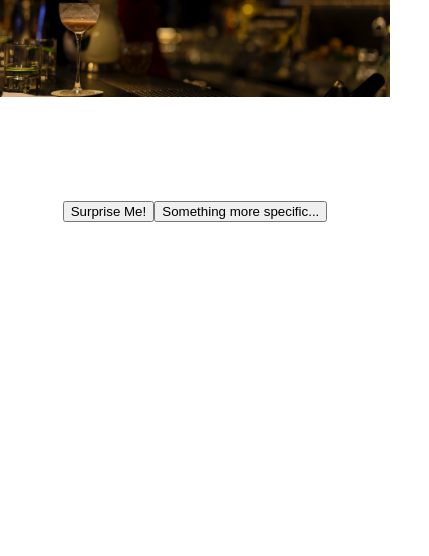
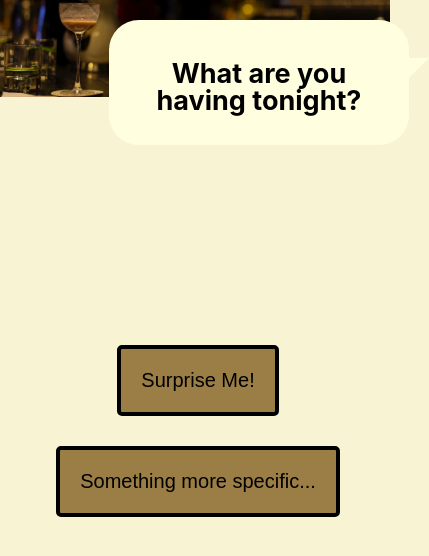
Before and after one commit to KortMiranda/your-virtual-bartender, a React (Create React App) app in the folder your-virtual-bartender/: page / in a window 390 px wide. Shown: the top 556 px of the page, 429 px wide, since content can reach past the window. Built offline with nearby package versions, Linux system fonts and the light colour scheme.

Commit message:
updated headers and some styling

```diff
--- a/your-virtual-bartender/src/App.css
+++ b/your-virtual-bartender/src/App.css
@@ -1,7 +1,38 @@
+
+/*
+=======
+Global Styles
+=======
+*/
+
+
 .App {
   text-align: center;
 }
 
+body {
+  background: #F8F3D2;
+}
+button {
+  background: #9B7E46;
+  border: solid 4px black;
+  border-radius: 5px;
+  padding: 20px;
+  margin: 15px;
+  font-size: 20px;
+  cursor: pointer;
+}
+
+button:hover {
+  background:#b39b6a;
+  color: #F8F3D2;
+}
+
+/*
+=======
+Header
+=======
+*/
 header-banner{
   width: 100%;
 }
@@ -59,28 +90,72 @@ header-banner{
 	border-color: lightyellow transparent transparent lightyellow;
 }
 
-
 .talk-text{
   font-size: 2em;
   padding: 1em;
   line-height: 1.5em;
 }
 
-.buttons {
-  position: relative;
-  z-index: 2;
-  top: 200px;
+@media only screen and (max-width: 1200px) {
+  .talk-bubble {
+    top: 2em;
+    left: 4em;
+    width: 40%;
+    height: 60%;
+  }
+  .talk-text {
+    font-size: 18px;
+  }
 }
 
 @media only screen and (max-width: 900px) {
   .talk-bubble {
     margin: 30px;
-    top: -20px;
+    top: -10px;
     width: 300px;
     height: 125px;
-    font-size: 12px;
+
+  }
+  .talk-text {
+    font-size: 18px;
   }
 }
+
+/*
+=======
+Home Page
+=======
+*/
+
+.home-buttons {
+  position: fixed;
+  top: 45%;
+  left: 40%;
+  margin-top: -50px;
+  margin-left: -140px;
+
+}
+
+@media only screen and (min-width: 900px) {
+  .home-buttons {
+    top: 70%;
+
+
+  }
+}
+
+@media only screen and (max-width: 650px) {
+  buttons {
+    padding: 25px;
+    margin: 15px;
+  }
+  .home-buttons {
+    margin-left: -150px;
+
+  }
+}
+
+
 /*
 =======
 Drink Results and Recommendation
--- a/your-virtual-bartender/src/App.js
+++ b/your-virtual-bartender/src/App.js
@@ -1,18 +1,19 @@
-import React, {useEffect, useState, useContext} from 'react'
-// import Bootstrap from 'bootstrap/dist/css/bootstrap.css'
+import React, {useState} from 'react'
 import './App.css';
+import Home from './pages/Home'
 import Header from './components/Header'
 import RandomDrink from './components/RandomDrink'
 import DrinkResult from './components/DrinkResult'
 import SearchForm from './components/SearchForm'
 import { Route } from 'react-router-dom'
-import { DrinkContext } from './components/DrinkContext'
+
 
 function App() {
-  const [searchTerm, setSearchTerm] = useState()
+  const [searchTerm] = useState()
   return (
     <div className="App">
-      <Route exact path = "/" component={Header} />
+    <Header />
+      <Route exact path = "/" component={Home} />
       <Route exact path = "/recommendation/" component={RandomDrink}/>
       <Route exact path = "/drink-search/"
              render={() => <SearchForm
--- a/your-virtual-bartender/src/components/DrinkResult.jsx
+++ b/your-virtual-bartender/src/components/DrinkResult.jsx
@@ -1,21 +1,17 @@
 import React, {useState, useEffect} from 'react';
-import SearchForm from './SearchForm'
 import { Link } from 'react-router-dom'
-import { DrinkContext } from './DrinkContext'
+
 
 function DrinkResult({match} ) {
-    // const { searchTerm } = useParams()
     const [loading, setLoading] = useState(false);
-    const [searchTerm, setSearchTerm] = useState()
   const [drink, setDrink] = useState(null)
 
   useEffect(() => {
       setLoading(true)
-    async function getDrink(searchTerm) {
+    async function getDrink() {
         try {
             const response = await fetch(
                 `https://www.thecocktaildb.com/api/json/v1/1/search.php?s=${match.params.searchterm}`
-                //  `https://www.thecocktaildb.com/api/json/v1/1/search.php?s=martini`
             )
             const data = await response.json()
             if (data.drinks) {
@@ -77,10 +73,17 @@ function DrinkResult({match} ) {
         info,
         glass,
         instructions,
-        ingredients
     } = drink
 
     return (
+        <div>
+        <div className="header-banner">
+        <div className="talk-bubble tri-right round right-in">
+                <div className="talk-text">
+                    <h2>Here's what I think you would like...</h2>
+                </div>
+            </div>
+        </div>
 
         <section className="cocktail-section">
              <div className="drink">
@@ -102,9 +105,10 @@ function DrinkResult({match} ) {
                  </div>
              </div>
 
-             <Link to="/drink-search"><button>Back to Search</button></Link>
+             <Link to="/drink-search"><button>New Search</button></Link>
 
         </section>
+        </div>
     );
 
                     }
--- a/your-virtual-bartender/src/components/Header.jsx
+++ b/your-virtual-bartender/src/components/Header.jsx
@@ -1,26 +1,13 @@
 import React from 'react';
-import { Link } from 'react-router-dom'
 import img from '../resources/header-image.jpg'
-// import Image from 'react-bootstrap/Image'
 
 
 
-
-function Header(props) {
+function Header() {
     return (
         <div>
             <div className="header-banner">
             <img src={img} alt="drink at bar"/>
-            {/* <div className="talk-bubble tri-right round right-in">
-                <div className="talk-text">
-                    <h2>What are you having tonight?</h2>
-                </div>
-            </div> */}
-            </div>
-
-            <div className="buttons">
-            <Link to="/recommendation"><button>Surprise Me!</button></Link>
-            <Link to="/drink-search"><button>Something more specific...</button></Link>
             </div>
         </div>
     );
--- a/your-virtual-bartender/src/components/RandomDrink.jsx
+++ b/your-virtual-bartender/src/components/RandomDrink.jsx
@@ -1,8 +1,6 @@
 import React, { useState, useEffect } from 'react';
 import { Link } from 'react-router-dom'
-import Header from './Header'
-
-
+import Header from '../components/Header'
 function RandomDrink() {
     const [loading, setLoading] = useState(false);
     const [randomDrink, setRandomDrink] = useState(null)
@@ -73,6 +71,16 @@ function RandomDrink() {
         } = randomDrink
 
     return (
+        <div>
+
+        <div className="header-banner">
+        <div className="talk-bubble tri-right round right-in">
+                <div className="talk-text">
+                    <h2>I would recommend the...</h2>
+                </div>
+            </div>
+        </div>
+
         <section className="cocktail-section">
              <Link to="/"><button>Back to home</button></Link>
              <div className="drink">
@@ -95,6 +103,7 @@ function RandomDrink() {
              </div>
              <button onClick={() => window.location.reload()}>Another Suggestion</button>
         </section>
+        </div>
     );
     }
 
--- a/your-virtual-bartender/src/components/SearchForm.jsx
+++ b/your-virtual-bartender/src/components/SearchForm.jsx
@@ -1,25 +1,27 @@
-import React, { useState, useEffect, useContext } from 'react';
-import DrinkResult from './DrinkResult'
-// import {DrinkContext} from './DrinkContext'
+import React, { useState } from 'react';
 import { Link } from 'react-router-dom'
-
-
 
 function SearchForm() {
     const [searchTerm, setSearchTerm] = useState()
 
         function handleChange(event) {
         setSearchTerm(event.target.value)
-        console.log(event.target.value)
+
       }
       function handleSubmit(event) {
         event.preventDefault()
         setSearchTerm(searchTerm)
-        console.log(searchTerm)
       }
 
     return (
         <div>
+            <div className="header-banner">
+            <div className="talk-bubble tri-right round right-in">
+                <div className="talk-text">
+                    <h2>What are you feeling?</h2>
+                </div>
+            </div>
+            </div>
             <Link to='/'><button>Back to main screen</button></Link>
             <h2>Search Cocktail Recipe</h2>
             <form className="form search-form" onSubmit={handleSubmit}>
--- /dev/null
+++ b/your-virtual-bartender/src/components/TextContext.jsx
@@ -0,0 +1,3 @@
+import React from 'react'
+
+export const TextContext = React.createContext()
--- /dev/null
+++ b/your-virtual-bartender/src/pages/Home.js
@@ -0,0 +1,26 @@
+import React, {useContext} from 'react';
+import {Link} from 'react-router-dom'
+import Header from '../components/Header'
+import { TextContext } from '../components/TextContext'
+
+function Home() {
+
+
+    return (
+        <div>
+           <div className="talk-bubble tri-right round right-in">
+                <div className="talk-text">
+                    <h2>What are you having tonight?</h2>
+                </div>
+            </div>
+
+            <div className="home-buttons">
+            <Link to="/recommendation"><button>Surprise Me!</button></Link>
+            <Link to="/drink-search"><button>Something more specific...</button></Link>
+            </div>
+
+        </div>
+    );
+}
+
+export default Home;
```
Also changed, not shown: your-virtual-bartender/src/components/SearchName.jsx (deleted, +0 -17 lines), your-virtual-bartender/src/pages/Error.jsx (deleted, +0 -11 lines), your-virtual-bartender/src/pages/SearchDrink.jsx (deleted, +0 -63 lines).
